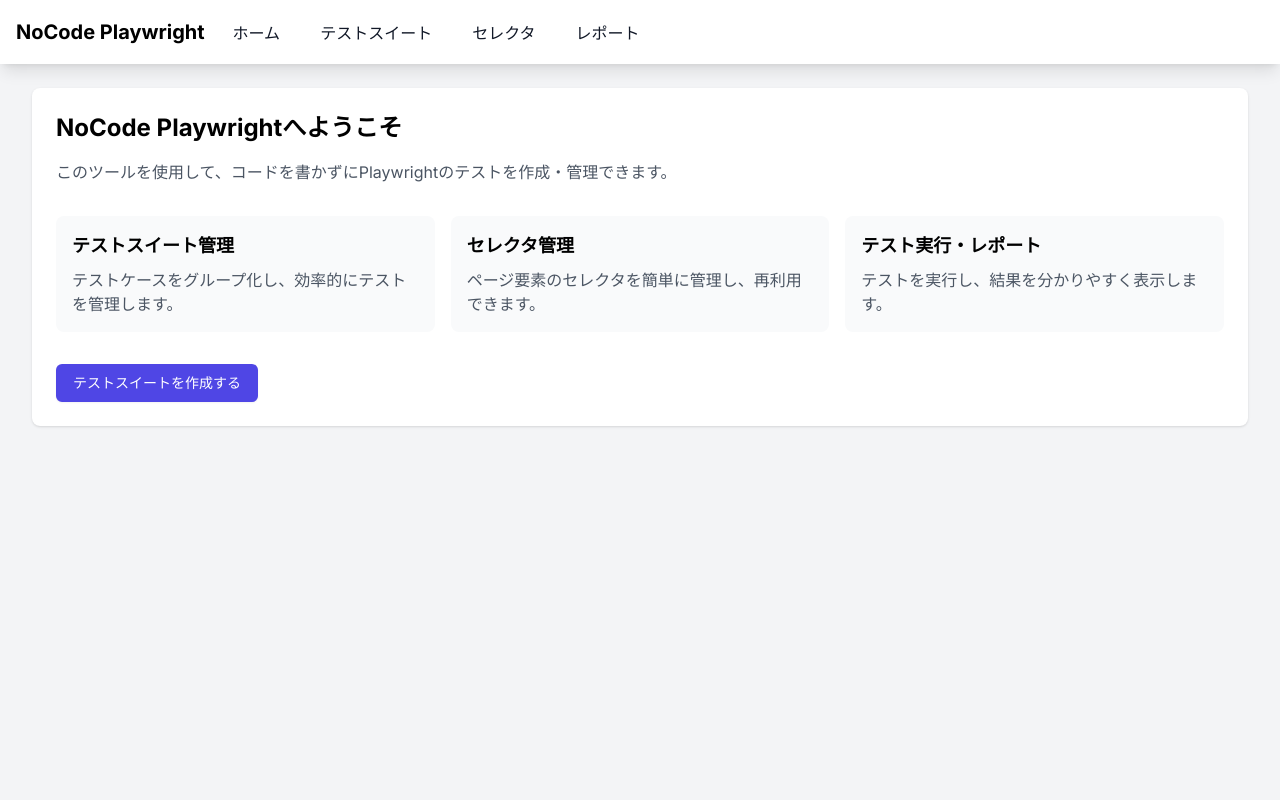
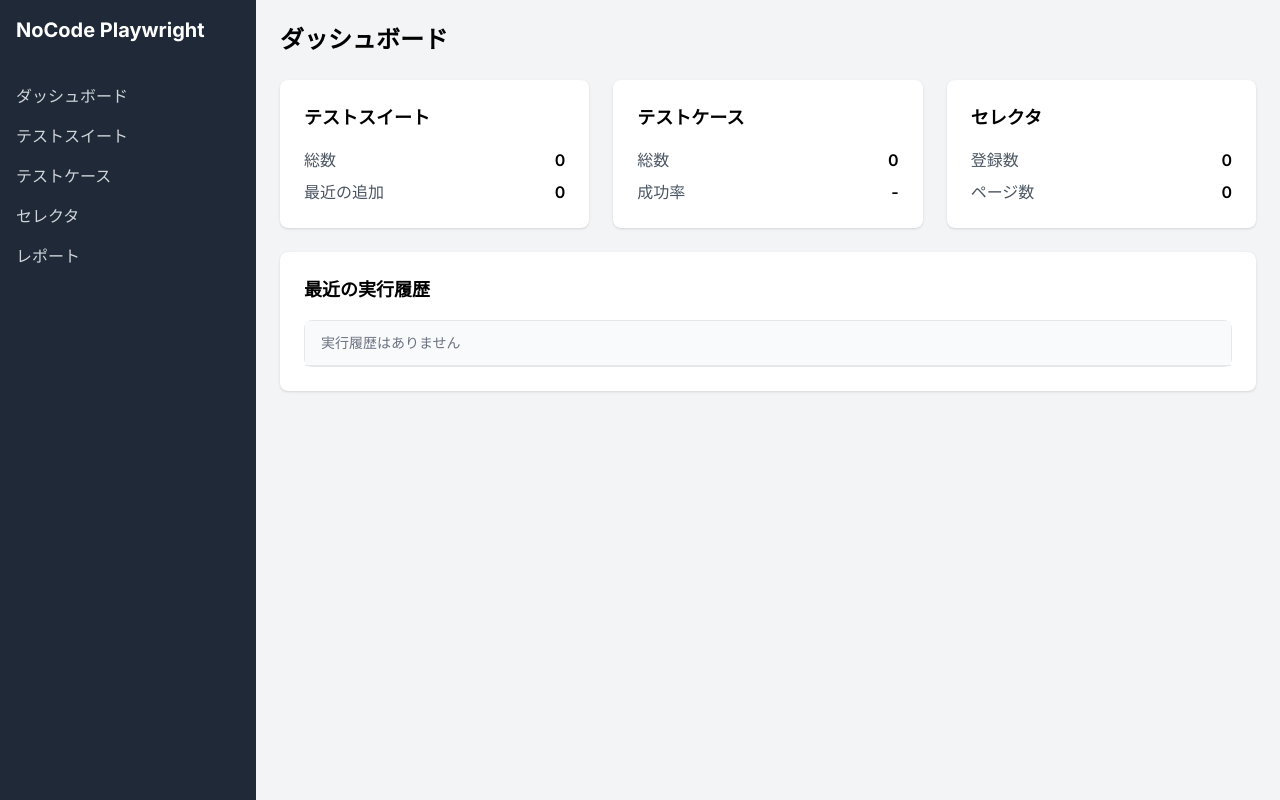
Before and after one commit to tomodakengo/nocode-playwright, a Next.js app: page / in a window 1280 px wide. Built offline with nearby package versions, Linux system fonts and the light colour scheme.

Commit message:
change layout

```diff
--- a/src/app/layout.tsx
+++ b/src/app/layout.tsx
@@ -17,48 +17,51 @@
   return (
     <html lang="ja">
       <body className={inter.className}>
-        <main className="min-h-screen bg-gray-100">
-          <nav className="bg-white shadow-lg">
-            <div className="max-w-7xl mx-auto px-4">
-              <div className="flex justify-between h-16">
-                <div className="flex">
-                  <div className="flex-shrink-0 flex items-center">
+        <div className="min-h-screen flex">
+          {/* サイドバー */}
+          <div className="w-64 bg-gray-800 text-white">
+            <div className="p-4">
               <h1 className="text-xl font-bold">NoCode Playwright</h1>
             </div>
-                  <div className="hidden sm:ml-6 sm:flex sm:space-x-8">
+            <nav className="mt-4">
               <a
                 href="/"
-                      className="text-gray-900 inline-flex items-center px-1 pt-1 border-b-2 border-transparent hover:border-gray-300"
+                className="block px-4 py-2 hover:bg-gray-700 text-gray-300 hover:text-white"
               >
-                      ホーム
+                ダッシュボード
               </a>
               <a
                 href="/test-suites"
-                      className="text-gray-900 inline-flex items-center px-1 pt-1 border-b-2 border-transparent hover:border-gray-300"
+                className="block px-4 py-2 hover:bg-gray-700 text-gray-300 hover:text-white"
               >
                 テストスイート
               </a>
               <a
+                href="/test-cases"
+                className="block px-4 py-2 hover:bg-gray-700 text-gray-300 hover:text-white"
+              >
+                テストケース
+              </a>
+              <a
                 href="/selectors"
-                      className="text-gray-900 inline-flex items-center px-1 pt-1 border-b-2 border-transparent hover:border-gray-300"
+                className="block px-4 py-2 hover:bg-gray-700 text-gray-300 hover:text-white"
               >
                 セレクタ
               </a>
               <a
                 href="/reports"
-                      className="text-gray-900 inline-flex items-center px-1 pt-1 border-b-2 border-transparent hover:border-gray-300"
+                className="block px-4 py-2 hover:bg-gray-700 text-gray-300 hover:text-white"
               >
                 レポート
               </a>
+            </nav>
+          </div>
+
+          {/* メインコンテンツ */}
+          <div className="flex-1 bg-gray-100">
+            <main className="p-6">{children}</main>
           </div>
         </div>
-              </div>
-            </div>
-          </nav>
-          <div className="max-w-7xl mx-auto py-6 sm:px-6 lg:px-8">
-            {children}
-          </div>
-        </main>
       </body>
     </html>
   );
--- a/src/app/page.tsx
+++ b/src/app/page.tsx
@@ -1,42 +1,64 @@
-export default function Home() {
+export default function Dashboard() {
   return (
-    <div className="bg-white shadow sm:rounded-lg">
-      <div className="px-4 py-5 sm:p-6">
-        <h2 className="text-2xl font-bold mb-4">NoCode Playwrightへようこそ</h2>
-        <p className="text-gray-600 mb-4">
-          このツールを使用して、コードを書かずにPlaywrightのテストを作成・管理できます。
-        </p>
+    <div className="space-y-6">
+      <div className="flex justify-between items-center">
+        <h1 className="text-2xl font-bold">ダッシュボード</h1>
+      </div>
 
-        <div className="grid grid-cols-1 md:grid-cols-2 lg:grid-cols-3 gap-4 mt-8">
-          <div className="bg-gray-50 p-4 rounded-lg">
-            <h3 className="text-lg font-semibold mb-2">テストスイート管理</h3>
-            <p className="text-gray-600">
-              テストケースをグループ化し、効率的にテストを管理します。
-            </p>
-          </div>
-
-          <div className="bg-gray-50 p-4 rounded-lg">
-            <h3 className="text-lg font-semibold mb-2">セレクタ管理</h3>
-            <p className="text-gray-600">
-              ページ要素のセレクタを簡単に管理し、再利用できます。
-            </p>
-          </div>
-
-          <div className="bg-gray-50 p-4 rounded-lg">
-            <h3 className="text-lg font-semibold mb-2">テスト実行・レポート</h3>
-            <p className="text-gray-600">
-              テストを実行し、結果を分かりやすく表示します。
-            </p>
+      <div className="grid grid-cols-1 md:grid-cols-2 lg:grid-cols-3 gap-6">
+        {/* テストスイートの概要 */}
+        <div className="bg-white p-6 rounded-lg shadow">
+          <h2 className="text-lg font-semibold mb-4">テストスイート</h2>
+          <div className="space-y-2">
+            <div className="flex justify-between items-center">
+              <span className="text-gray-600">総数</span>
+              <span className="font-semibold">0</span>
+            </div>
+            <div className="flex justify-between items-center">
+              <span className="text-gray-600">最近の追加</span>
+              <span className="font-semibold">0</span>
+            </div>
           </div>
         </div>
 
-        <div className="mt-8">
-          <a
-            href="/test-suites"
-            className="inline-flex items-center px-4 py-2 border border-transparent text-sm font-medium rounded-md shadow-sm text-white bg-indigo-600 hover:bg-indigo-700 focus:outline-none focus:ring-2 focus:ring-offset-2 focus:ring-indigo-500"
-          >
-            テストスイートを作成する
-          </a>
+        {/* テストケースの概要 */}
+        <div className="bg-white p-6 rounded-lg shadow">
+          <h2 className="text-lg font-semibold mb-4">テストケース</h2>
+          <div className="space-y-2">
+            <div className="flex justify-between items-center">
+              <span className="text-gray-600">総数</span>
+              <span className="font-semibold">0</span>
+            </div>
+            <div className="flex justify-between items-center">
+              <span className="text-gray-600">成功率</span>
+              <span className="font-semibold">-</span>
+            </div>
+          </div>
+        </div>
+
+        {/* セレクタの概要 */}
+        <div className="bg-white p-6 rounded-lg shadow">
+          <h2 className="text-lg font-semibold mb-4">セレクタ</h2>
+          <div className="space-y-2">
+            <div className="flex justify-between items-center">
+              <span className="text-gray-600">登録数</span>
+              <span className="font-semibold">0</span>
+            </div>
+            <div className="flex justify-between items-center">
+              <span className="text-gray-600">ページ数</span>
+              <span className="font-semibold">0</span>
+            </div>
+          </div>
+        </div>
+      </div>
+
+      {/* 最近の実行履歴 */}
+      <div className="bg-white p-6 rounded-lg shadow">
+        <h2 className="text-lg font-semibold mb-4">最近の実行履歴</h2>
+        <div className="border rounded-lg">
+          <div className="px-4 py-3 text-gray-500 text-sm border-b bg-gray-50">
+            実行履歴はありません
+          </div>
         </div>
       </div>
     </div>
```
Lines whose indentation alone changed are shown as unchanged.
